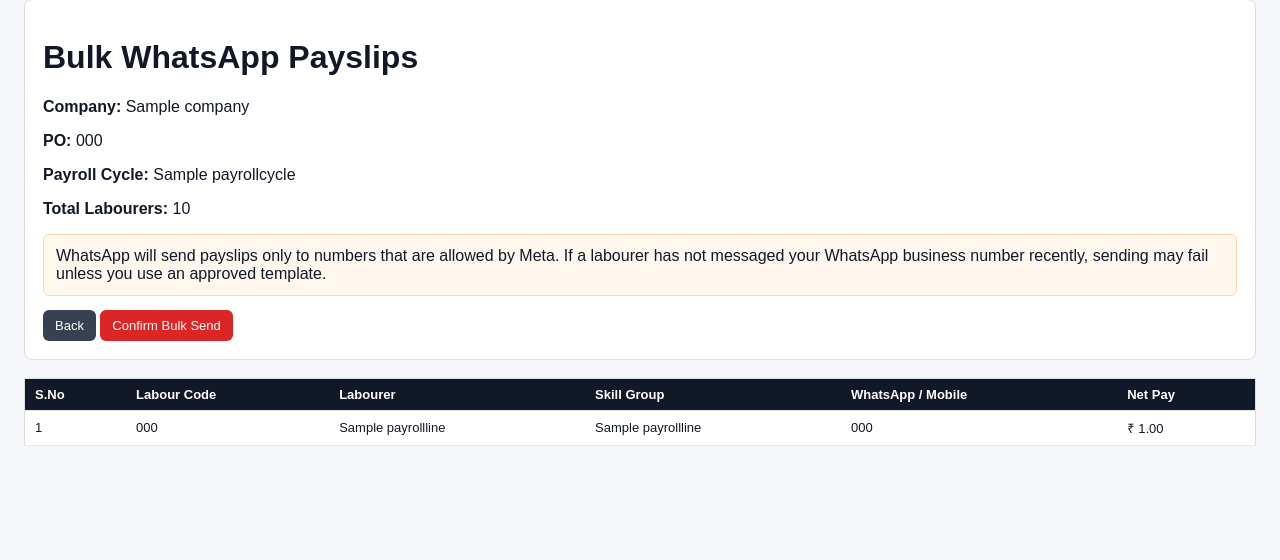
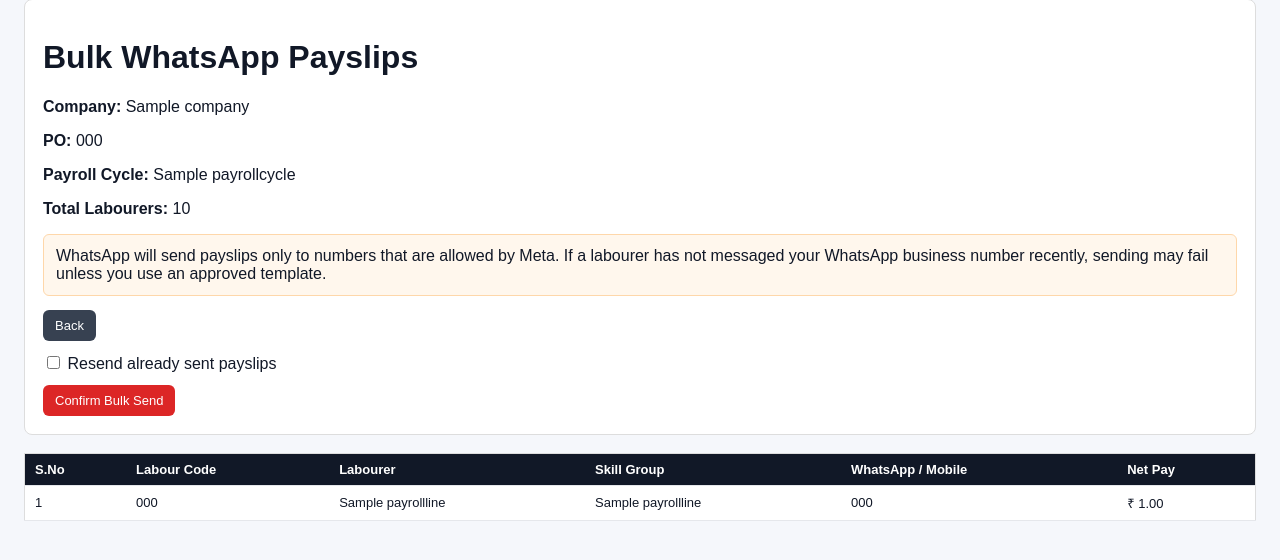
Before and after one commit to bodakunta1/MSMEPayrollInvoice, a Django app: page /payroll/runs/1/bulk-whatsapp/ in a window 1280 px wide. Shown: the part 25-585 px from the top of the page. Run offline with Django 5.2, Linux system fonts and the light colour scheme; a user stored in the database is signed in; tables that the repository leaves empty hold one stand-in row (values such as "Sample post").

Commit message:
feat(whatsapp): add option to resend successful payslips in bulk WhatsApp confirmation

```diff
--- a/payroll/templates/payroll/bulk_whatsapp_confirm.html
+++ b/payroll/templates/payroll/bulk_whatsapp_confirm.html
@@ -87,6 +87,12 @@
 
     <form method="post" style="display:inline;">
         {% csrf_token %}
+
+        <label style="display:block; margin: 12px 0;">
+            <input type="checkbox" name="resend_successful" value="yes">
+            Resend already sent payslips
+        </label>
+
         <button class="btn btn-danger" type="submit">
             Confirm Bulk Send
         </button>
--- a/payroll/views.py
+++ b/payroll/views.py
@@ -498,11 +498,19 @@ def payroll_run_bulk_whatsapp(request, pk):
 
     if request.method == "POST":
 
+        resend_successful = request.POST.get("resend_successful") == "yes"
+
         results = send_bulk_payslips_whatsapp(
             payroll_run=payroll_run,
             request=request,
-            skip_successful=True,
+            skip_successful=not resend_successful,
         )
+
+        # results = send_bulk_payslips_whatsapp(
+        #     payroll_run=payroll_run,
+        #     request=request,
+        #     skip_successful=True,
+        # )
 
         messages.success(
             request,
```
Also changed, not shown: rroot/settings.py (+1 -1 lines).
